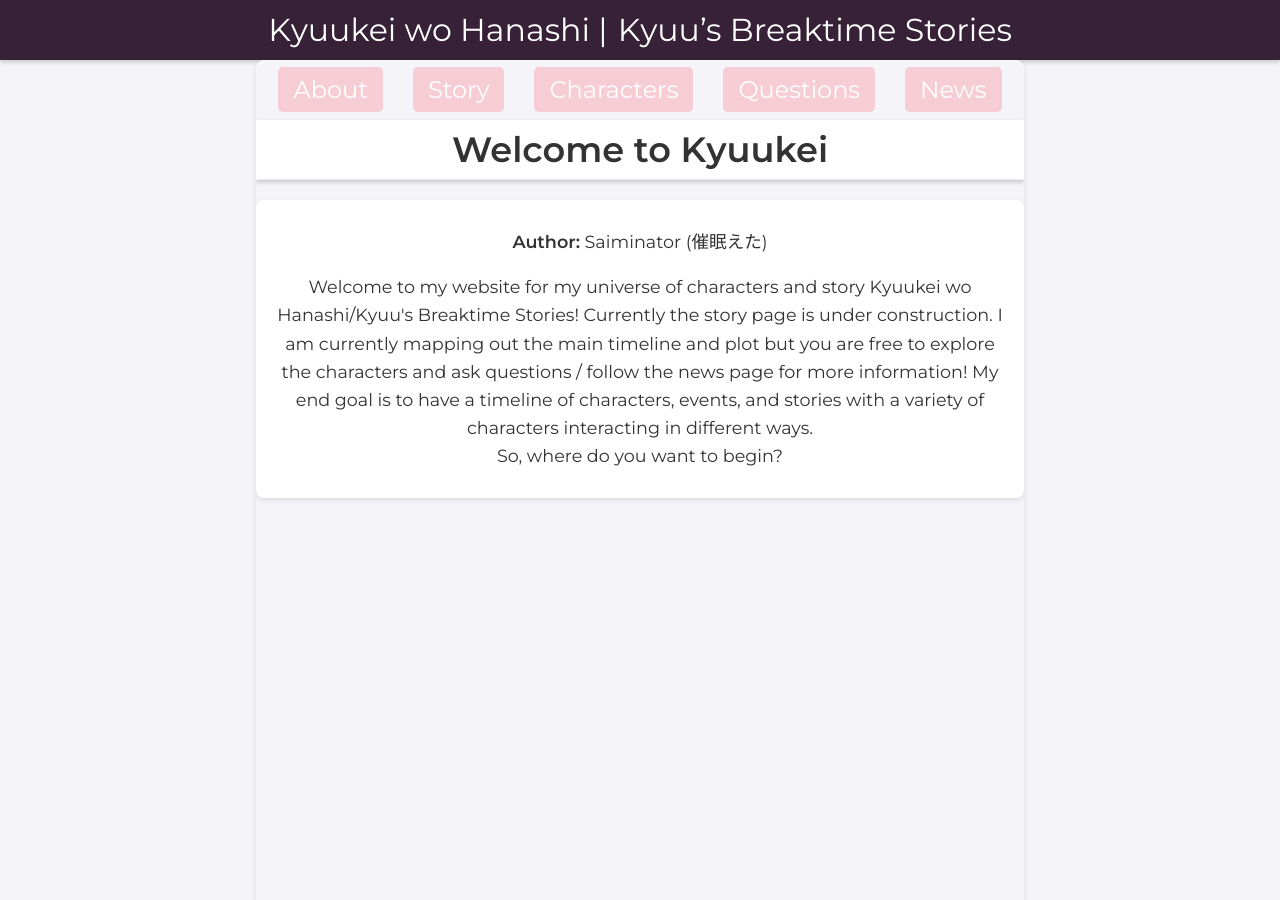
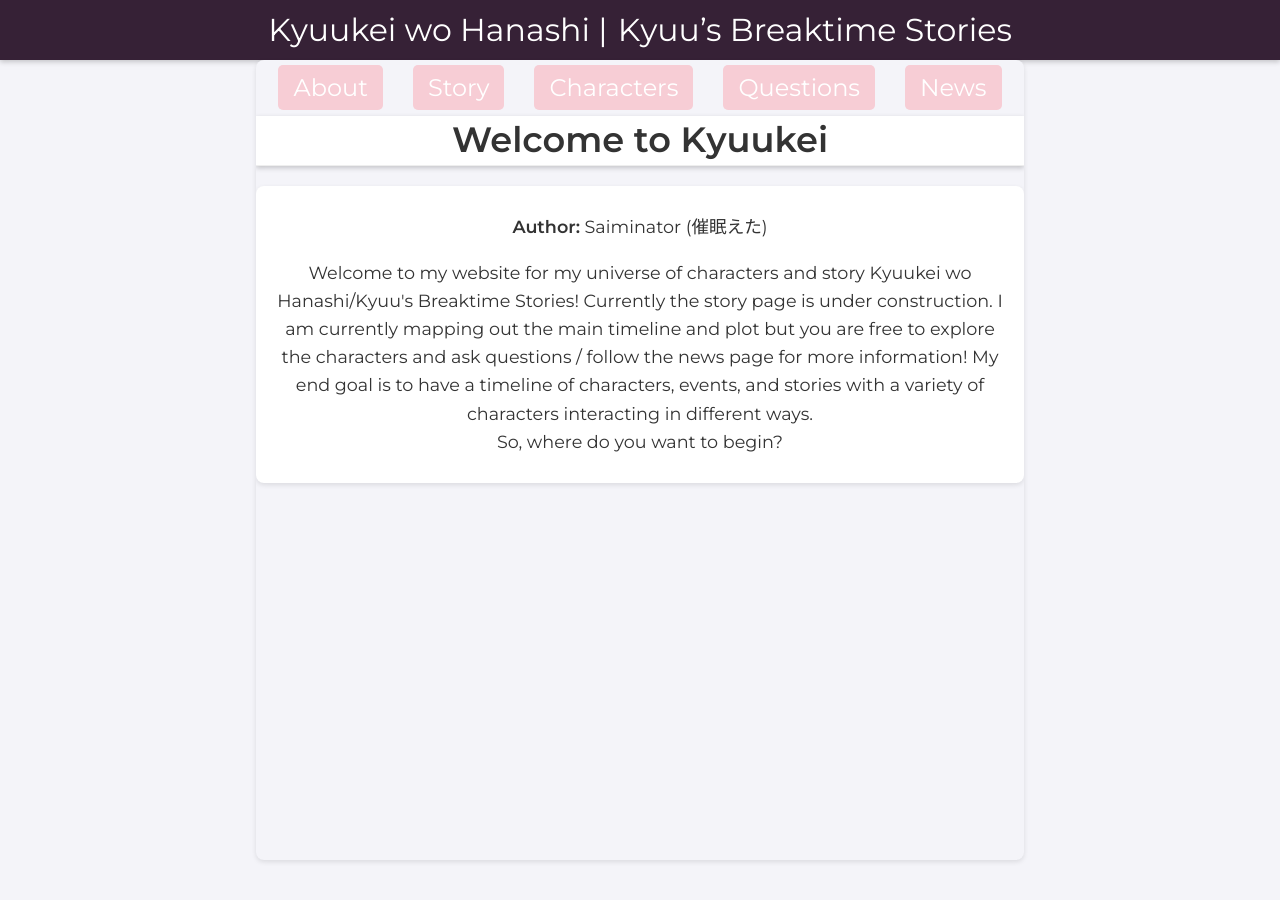
Before and after one commit to Saiminator/Kyuukei, a Jekyll site: the page built from index.html, in a window 1280 px wide. Built offline with Jekyll 4.4.1, drawn with Linux system fonts in a browser that asks for light colours.

Commit message:
Update style.css

```diff
--- a/css/style.css
+++ b/css/style.css
@@ -32,7 +32,7 @@
 
 body {
   font-family: 'Montserrat', sans-serif;
-  font-size: 1.1rem;  /* Increased base size */
+  font-size: 1.1rem;
   background: #f4f4f9;
   color: #333;
   line-height: 1.6;
@@ -43,16 +43,14 @@
 ===================================================== */
 .page-wrapper {
   width: 100%;
-  height: 100vh;
   display: block;
 }
 
 .main-content {
   width: 100%;
-  height: 100%;
 }
 
-/* On desktop: show side boxes when viewport is at least 1280px wide */
+/* Desktop: show side boxes when viewport is at least 1280px wide */
 @media (min-width: 1280px) {
   .page-wrapper {
     display: flex;
@@ -60,7 +58,7 @@
   .side-box {
     display: block;
     width: 20%;
-    height: calc(100vh - 60px); /* Below header (60px) */
+    height: calc(100vh - 60px);
     overflow: hidden;
   }
   .side-box img {
@@ -146,7 +144,7 @@
   .nav-menu-desktop { display: none !important; }
 }
 
-/* Mobile Navigation (for ≤600px) */
+/* Mobile Navigation (≤600px) */
 @media (max-width: 600px) {
   #nav-mobile {
     position: sticky;
@@ -158,7 +156,7 @@
   }
   #nav-mobile-menu {
     list-style: none;
-    display: none; /* toggled via JS */
+    display: none;
     flex-direction: column;
     align-items: center;
     width: 100%;
@@ -229,14 +227,13 @@
 .section-fixed-title {
   display: flex;
   flex-direction: column;
-  height: 100%; /* Fill parent (which is set to 100vh) */
+  height: calc(100vh - 100px);
   overflow: hidden;
   margin: 0 auto;
   background: #f4f4f9;
   border-radius: 8px;
   box-shadow: 0 2px 5px rgba(0,0,0,0.1);
 }
-
 .section-fixed-title .section-header {
   padding: 0 20px;
   background: #fff;
@@ -246,16 +243,24 @@
   margin: 0;
   min-height: 50px;
 }
-
 .section-fixed-title .section-header h1 {
   margin: 0;
   padding: 0;
 }
-
-/* Scrollable Content Area using flex-grow */
+/* Fixed height for scrollable content area */
 .section-fixed-title .section-scroll {
-  flex: 1;
+  height: calc(100vh - 210px);
   overflow-y: auto;
+}
+@media (min-width: 1024px) {
+  .section-fixed-title .section-scroll {
+    height: calc(100vh - 190px);
+  }
+}
+@media (max-width: 600px) {
+  .section-fixed-title .section-scroll {
+    height: calc(100vh - 290px);
+  }
 }
 
 /* =====================================================
@@ -527,7 +532,7 @@
 .section-fixed-title {
   display: flex;
   flex-direction: column;
-  height: 100vh; /* Full viewport height */
+  height: calc(100vh - 100px);
   overflow: hidden;
   margin: 0 auto;
   background: #f4f4f9;
@@ -539,18 +544,27 @@
   background: #fff;
   border-bottom: 1px solid #eee;
   text-align: center;
+  height: 50px;
   line-height: 50px;
   margin: 0;
-  min-height: 50px;
 }
 .section-fixed-title .section-header h1 {
   margin: 0;
   padding: 0;
 }
-/* Use flex to fill remaining space with scrollable content */
 .section-fixed-title .section-scroll {
-  flex: 1;
+  height: calc(100vh - 210px);
   overflow-y: auto;
+}
+@media (min-width: 1024px) {
+  .section-fixed-title .section-scroll {
+    height: calc(100vh - 190px);
+  }
+}
+@media (max-width: 600px) {
+  .section-fixed-title .section-scroll {
+    height: calc(100vh - 290px);
+  }
 }
 
 /* =====================================================
```
